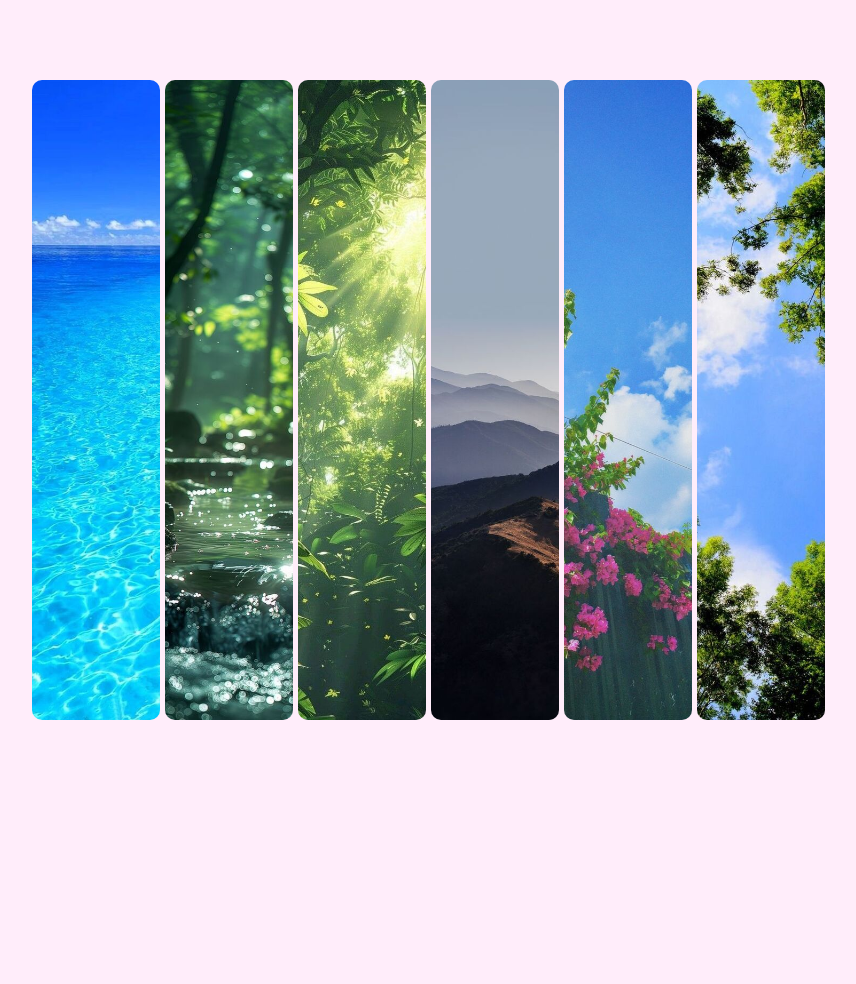
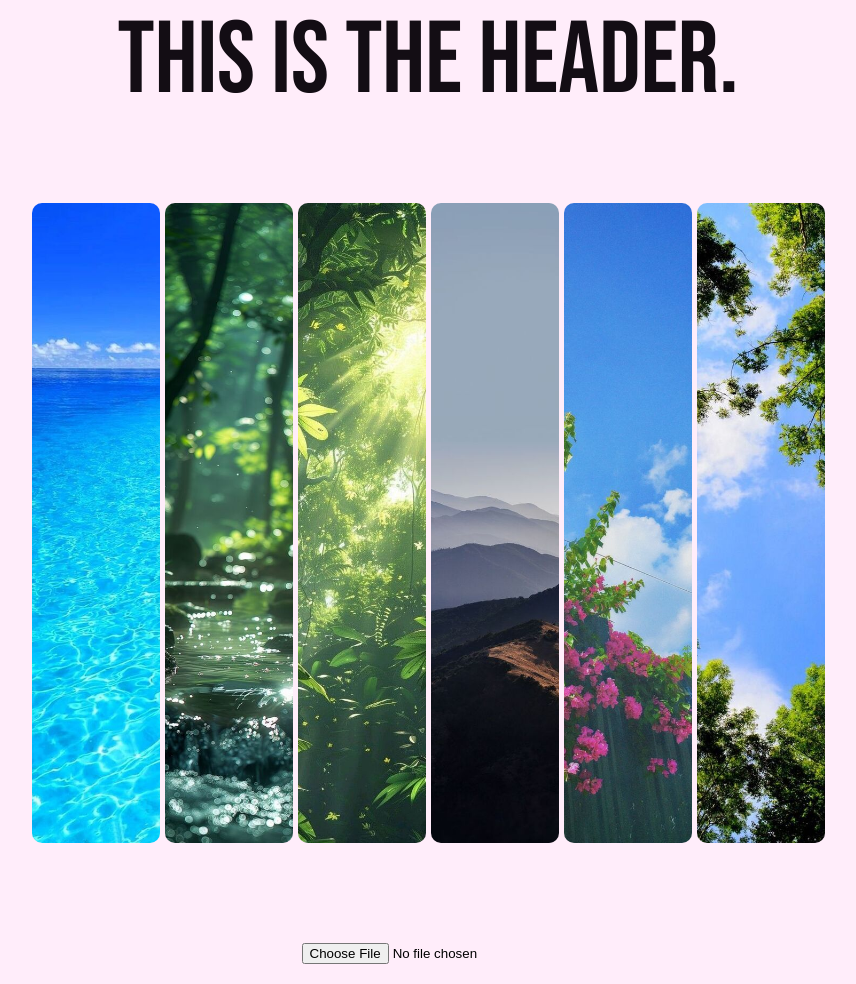
Before and after one commit to TanmayGadge/image-accordion, a React (Create React App) app: page / in a window 1280 px wide. Shown: the whole page, without its empty margins (212-1068 px from the left). Before the commit the page ends 800 px from the top, so only its background shows below. Built offline with nearby package versions, Linux system fonts and the light colour scheme.

Commit message:
added heading

```diff
--- a/public/index.html
+++ b/public/index.html
@@ -24,6 +24,12 @@
       work correctly both with client-side routing and a non-root public URL.
       Learn how to configure a non-root public URL by running `npm run build`.
     -->
+    <link rel="preconnect" href="https://fonts.googleapis.com" />
+    <link rel="preconnect" href="https://fonts.gstatic.com" crossorigin />
+    <link
+      href="https://fonts.googleapis.com/css2?family=Bebas+Neue&family=Montserrat:ital,wght@0,100..900;1,100..900&display=swap"
+      rel="stylesheet"
+    />
     <title>Gallery</title>
   </head>
   <body>
--- a/src/App.css
+++ b/src/App.css
@@ -0,0 +1,11 @@
+header{
+    text-align: center;
+    font-family: "Bebas Neue", sans-serif;
+    font-size: 102px;
+    color: #130D14;
+}
+
+header::selection{
+    color: #ffedfa;
+    background-color: #130D14;
+}
--- a/src/App.jsx
+++ b/src/App.jsx
@@ -1,22 +1,20 @@
-import './App.css';
+import "./App.css";
 import Gallery from "./components/gallery";
-import Input from './components/input';
+import Input from "./components/input";
+import images from './components/images';
 
 function App() {
 
-  const images = [
-    "./assets/image-1.jpg",
-    "./assets/image-2.jpg",
-    "./assets/image-3.jpg",
-    "./assets/image-4.jpg",
-    "./assets/image-5.jpg",
-    "./assets/image-6.jpg",
-  ];
 
   return (
     <div className="App">
-      <Gallery images={images}/>
-      {/* <Input /> */}
+      <header>This is the header.</header>
+      <main>
+        <Gallery images={images} />
+      </main>
+      <footer>
+        <Input />
+      </footer>
     </div>
   );
 }
--- /dev/null
+++ b/src/components/images.js
@@ -0,0 +1,10 @@
+const images = [
+  "./assets/image-1.jpg",
+  "./assets/image-2.jpg",
+  "./assets/image-3.jpg",
+  "./assets/image-4.jpg",
+  "./assets/image-5.jpg",
+  "./assets/image-6.jpg",
+];
+
+export default images;
```
